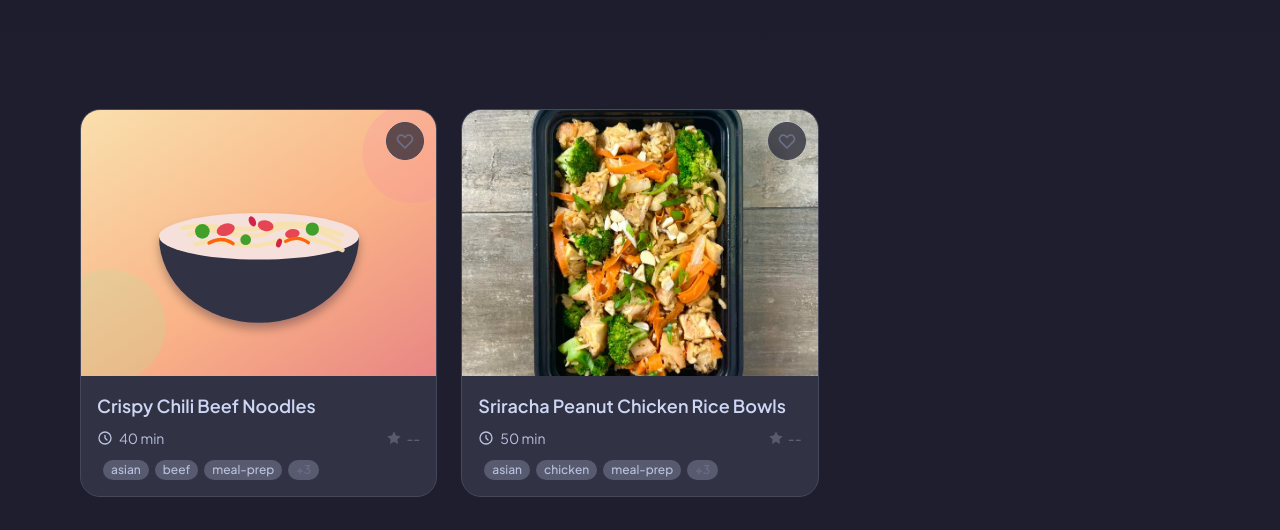
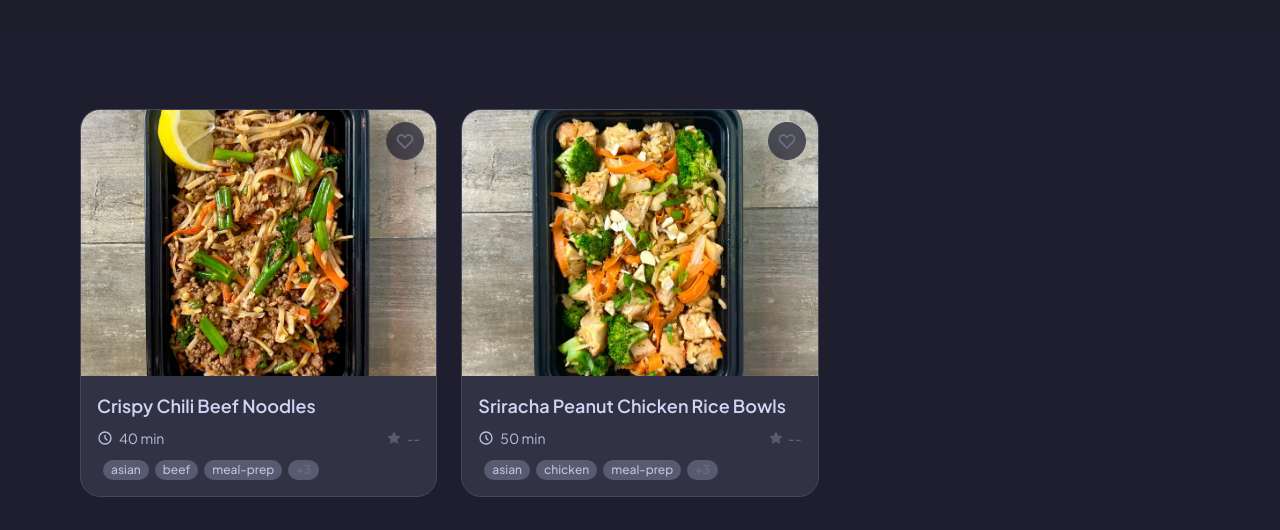
Before and after one commit to ni3do/wachter-table, an Astro site: page /tags/asian in a window 1280 px wide. Shown: the part 270-800 px from the top of the page. Built offline with nearby package versions, Linux system fonts and the light colour scheme; Astro itself is replaced by a stand-in of ours.

Commit message:
Add photo for Crispy Chili Beef Noodles
Replace the placeholder SVG with a real photo (webp, 807x1024).

Co-Authored-By: Claude Opus 5.5 <noreply@anthropic.com>
Claude-Session: https://claude.ai/code/session_01UqPt9Xd32hbsxr9Ggeytrn

```diff
--- a/src/content/recipes/crispy-chili-beef-noodles.md
+++ b/src/content/recipes/crispy-chili-beef-noodles.md
@@ -1,6 +1,6 @@
 ---
 title: 'Crispy Chili Beef Noodles'
-image: 'crispy-chili-beef-noodles.svg'
+image: 'crispy-chili-beef-noodles.webp'
 author: 'Jonas'
 prep_time: 10
 cook_time: 30
```
Also changed, not shown: public/images/recipes/crispy-chili-beef-noodles.svg (deleted), public/images/recipes/crispy-chili-beef-noodles.webp (added).
